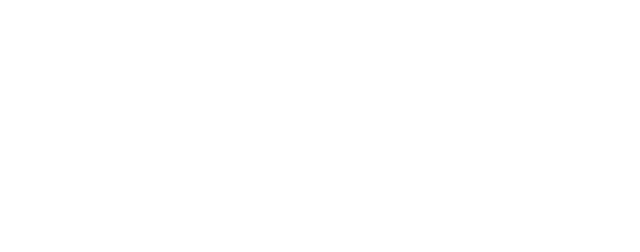
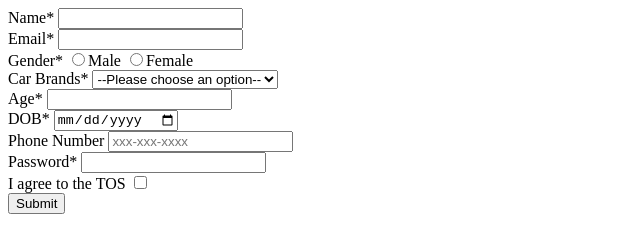
Before and after one commit to acciojob/signup-form-car-VarunKandakatla, a website: page main.html in a window 1280 px wide. Shown: the whole page, without its empty margins (0-640 px from the left). Drawn offline with Linux system fonts and the light colour scheme.

Commit message:
created a submission

```diff
--- a/main.html
+++ b/main.html
@@ -8,6 +8,60 @@
 
 <body>
 	<!-- the entire body must be written by student -->
+	<div>
+		<label for="name">Name*</label>
+		<input type="text" id="name" required>
+	</div>
+
+	<div>
+		<label for="email">Email*</label>
+		<input type="email" id="email" required>
+	</div>
+
+	<div>
+		<label for="gender">Gender*</label>
+		<input type="radio" id="gender_m" name="gender">Male
+		<input type="radio" id="gender_f" name="gender">Female
+	</div>
+
+	<div>
+		<label for="cars" >Car Brands*</label>
+		<select id=cars aria-required>
+			<option hidden>--Please choose an option--</option>
+			<option>BMW</option>
+			<option>Audi</option>
+			<option>Mercedez</option>
+		</select>
+	</div>
+
+	<div>
+		<label for="age">Age*</label>
+		<input type="number" id="age" required>
+	</div>
+
+	<div>
+		<label for="dob">DOB*</label>
+		<input type="date" id="dob" required>
+	</div>
+
+	<div>
+		<label for="tel">Phone Number</label>
+		<input type="tel" id="tel" placeholder="xxx-xxx-xxxx">
+	</div>
+
+	<div>
+		<label for="password">Password*</label>
+		<input type="password" id="password">
+	</div>
+
+	<div>
+		<label for="tos">I agree to the TOS</label>
+		<input type="checkbox" id="tos" required>
+	</div>
+
+	<div>
+		<button type="submit">Submit</button>
+	</div>
     <script type="text/javascript" src="./script.js">
 </script>
 
```
